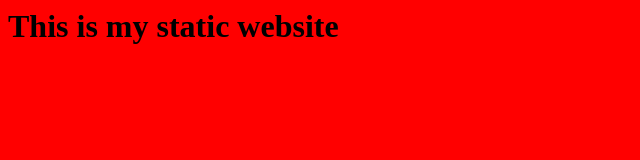
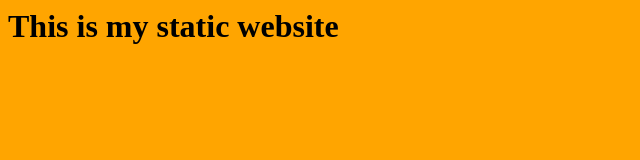
Before and after one commit to yeshu4/sog-jenkins, a plain HTML site: page index.html in a window 1280 px wide. Shown: the whole page, without its empty margins (0-640 px from the left). Drawn offline with Linux system fonts and the light colour scheme.

Commit message:
final commit'

```diff
--- a/index.html
+++ b/index.html
@@ -1,3 +1,3 @@
-<body bgcolor='red'>
+<body bgcolor='orange'>
 <h1>This is my static website</h1>
 </body>
```
